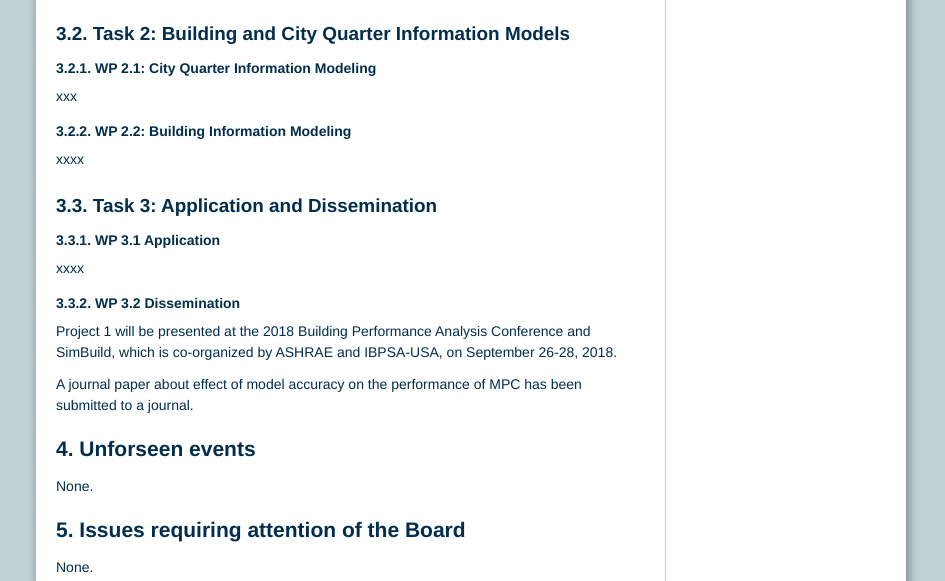
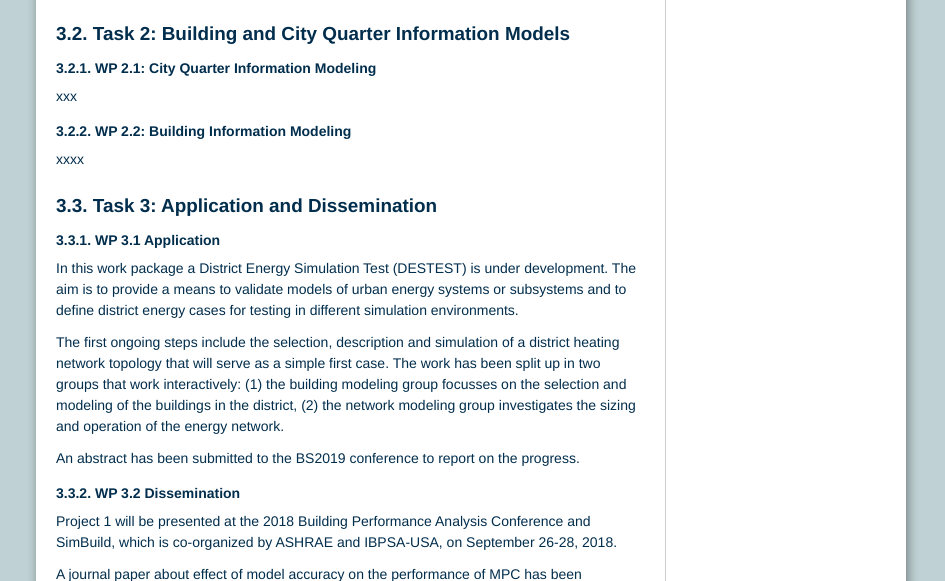
Before and after one commit to ibpsa/project1, a Sphinx documentation site: the page built from reports/year1_report/source/contents.rst, in a window 1280 px wide and 900 px high, scrolled down 873 px, cut to the strip 0-581 px from the top of the window. Shown: the whole strip, without its empty margins (169-1114 px from the left). Built offline with Sphinx 7.4.7, drawn with Linux system fonts in a browser that asks for light colours.

Commit message:
update on WP3.1

```diff
--- a/reports/year1_report/source/contents.rst
+++ b/reports/year1_report/source/contents.rst
@@ -79,7 +79,11 @@ Task 3: Application and Dissemination
 WP 3.1 Application
 ^^^^^^^^^^^^^^^^^^
 
-xxxx
+In this work package a District Energy Simulation Test (DESTEST) is under development. The aim is to provide a means to validate models of urban energy systems or subsystems and to define district energy cases for testing in different simulation environments.
+
+The first ongoing steps include the selection, description and simulation of a district heating network topology that will serve as a simple first case. The work has been split up in two groups that work interactively: (1) the building modeling group focusses on the selection and modeling of the buildings in the district, (2) the network modeling group investigates the sizing and operation of the energy network.
+
+An abstract has been submitted to the BS2019 conference to report on the progress.
 
 WP 3.2 Dissemination
 ^^^^^^^^^^^^^^^^^^^^
```
